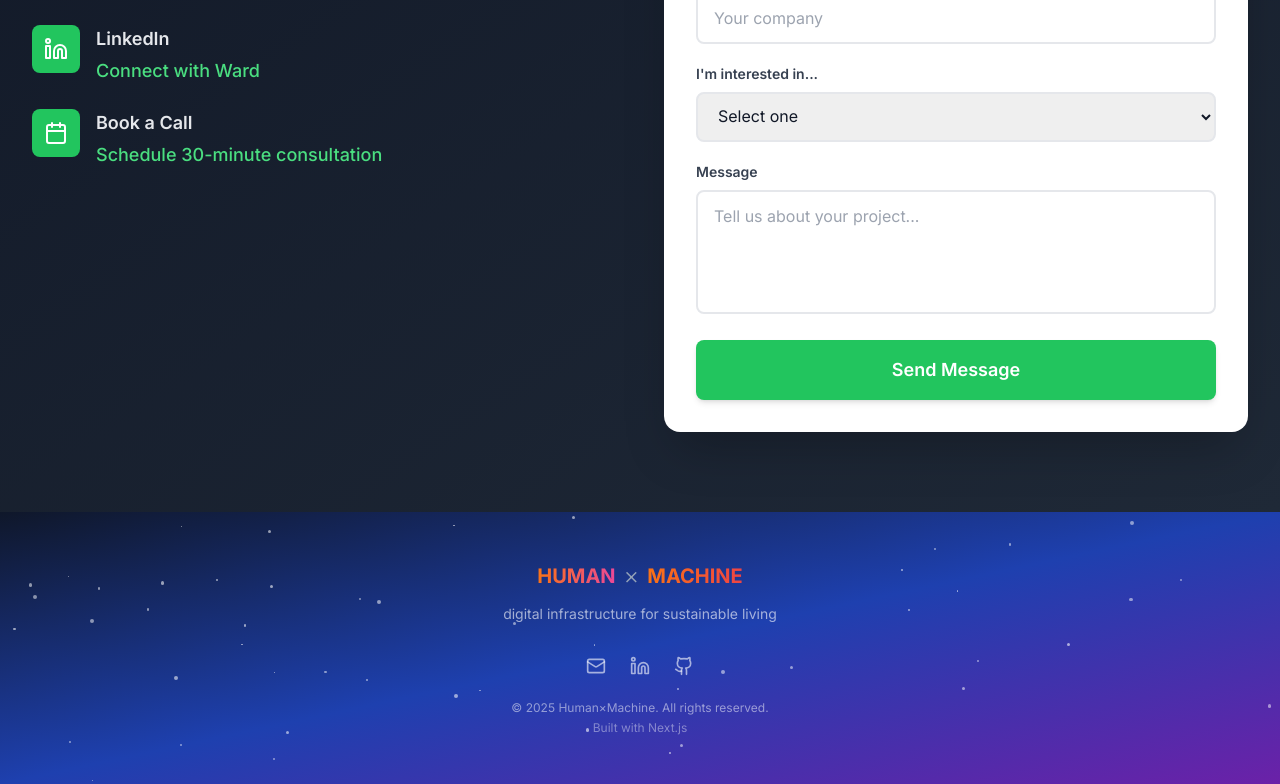
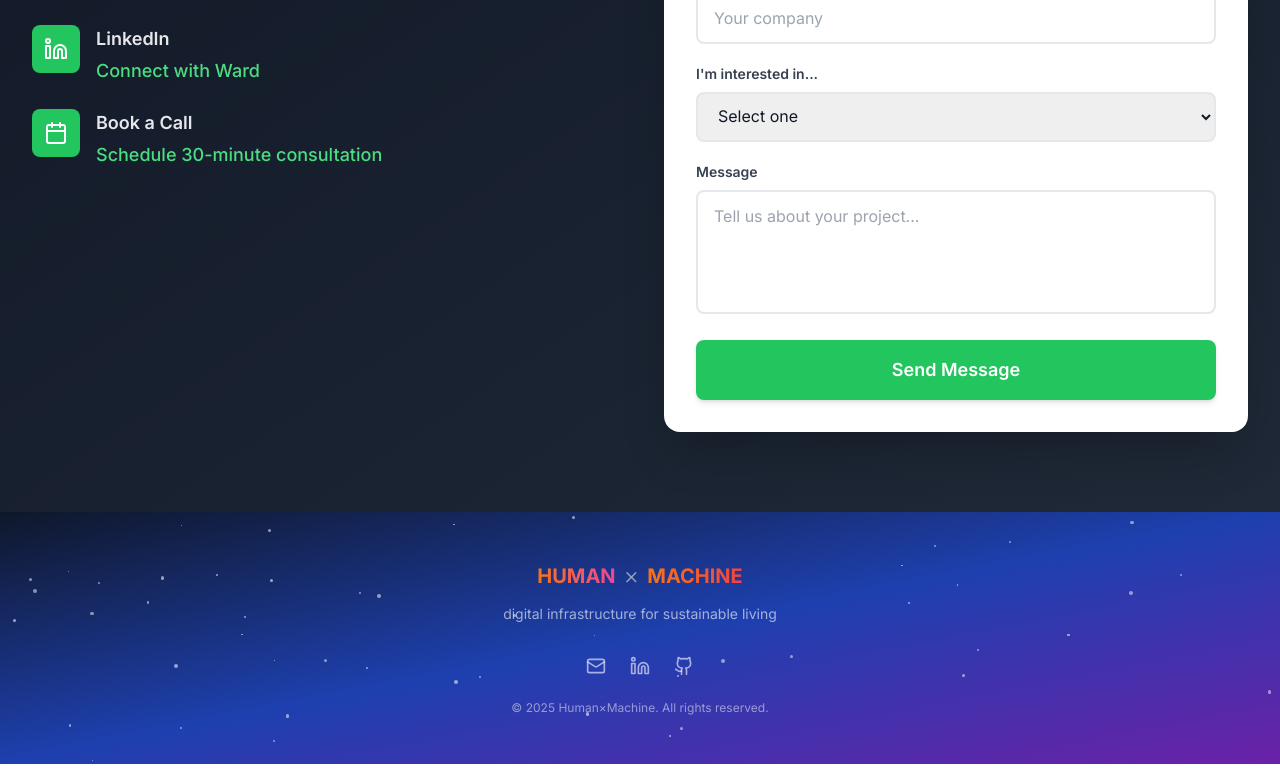
Before and after one commit to flybylow/-HUMANXMACHINE, a Next.js app: page / in a window 1280 px wide. Shown: the part 4658-5442 px from the top of the page. Built offline with nearby package versions, Linux system fonts and the light colour scheme.

Commit message:
Remove test text from footer

```diff
--- a/components/layout/Footer.tsx
+++ b/components/layout/Footer.tsx
@@ -57,7 +57,6 @@ export function Footer() {
         {/* Copyright */}
         <div className="text-center text-white/50 text-xs">
           <p>&copy; {new Date().getFullYear()} Human×Machine. All rights reserved.</p>
-          <p className="mt-1 text-white/40">Built with Next.js</p>
         </div>
       </div>
     </footer>
```
